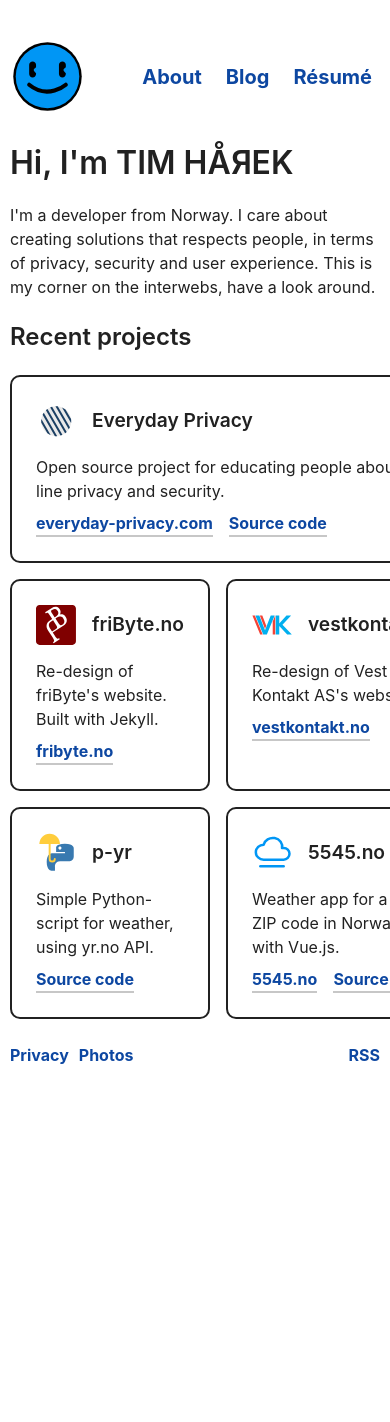
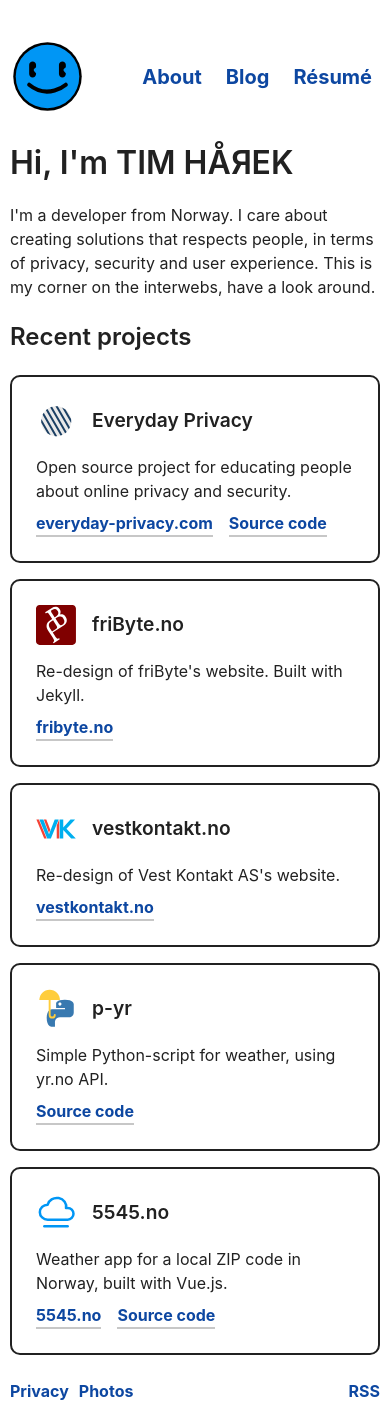
Before and after one commit to timharek/timharek.no, a Jekyll site: the page built from index.html, in a window 390 px wide. Built offline with Jekyll 4.4.1, drawn with Linux system fonts in a browser that asks for light colours; before the commit the page ends 1086 px from its top, so only the background shows below that.

Commit message:
Fix responsiveness in projects-grid
Signed-off-by: Tim Hårek Andreassen <tim@harek.dev>

```diff
--- a/_sass/layouts/_projects.scss
+++ b/_sass/layouts/_projects.scss
@@ -6,7 +6,6 @@
     @media (max-width: $breakpoint-medium2) {
         grid-template-columns: 1fr;
     }
-
 }
 
 .project {
@@ -15,7 +14,9 @@
     border-radius: 10px;
 
     &:first-child {
-        grid-column: span 2;
+        @media (min-width: $breakpoint-medium2) {
+            grid-column: span 2;
+        }
     }
 
     .project__header {
@@ -35,12 +36,12 @@
     }
 
     .project__description {
-        margin: .5em 0;
+        margin: 0.5em 0;
     }
 
     .project__metadata {
         display: flex;
         flex-wrap: wrap;
-        gap: .5em 1em;
+        gap: 0.5em 1em;
     }
 }
```
